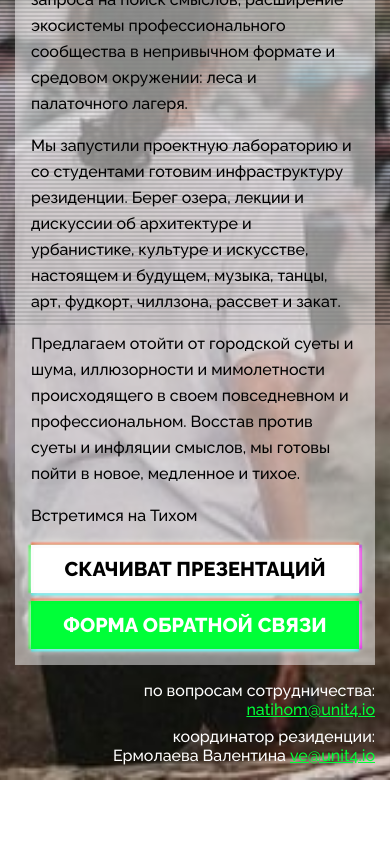
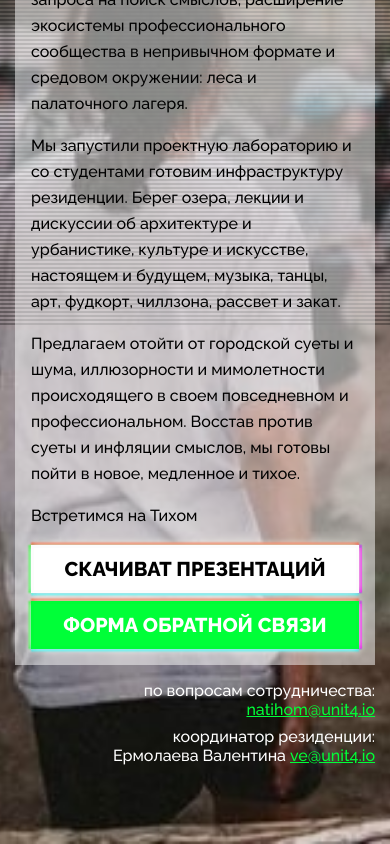
Before and after one commit to designunit/natihom, a Next.js app: page / in a window 390 px wide. Shown: the part 517-1361 px from the top of the page. Before the commit the page ends 1297 px from the top, so only its background shows below. Built offline with nearby package versions, Linux system fonts and the light colour scheme.

Commit message:
fix mobile bg image

```diff
--- a/src/components/Hero/index.module.css
+++ b/src/components/Hero/index.module.css
@@ -131,5 +131,10 @@
         margin-top: -1rem;
         align-items: flex-end;
         text-align: right;
+        padding-bottom: 4rem;
+    }
+
+    .bg {
+        object-position: 20% center;
     }
 }
```
